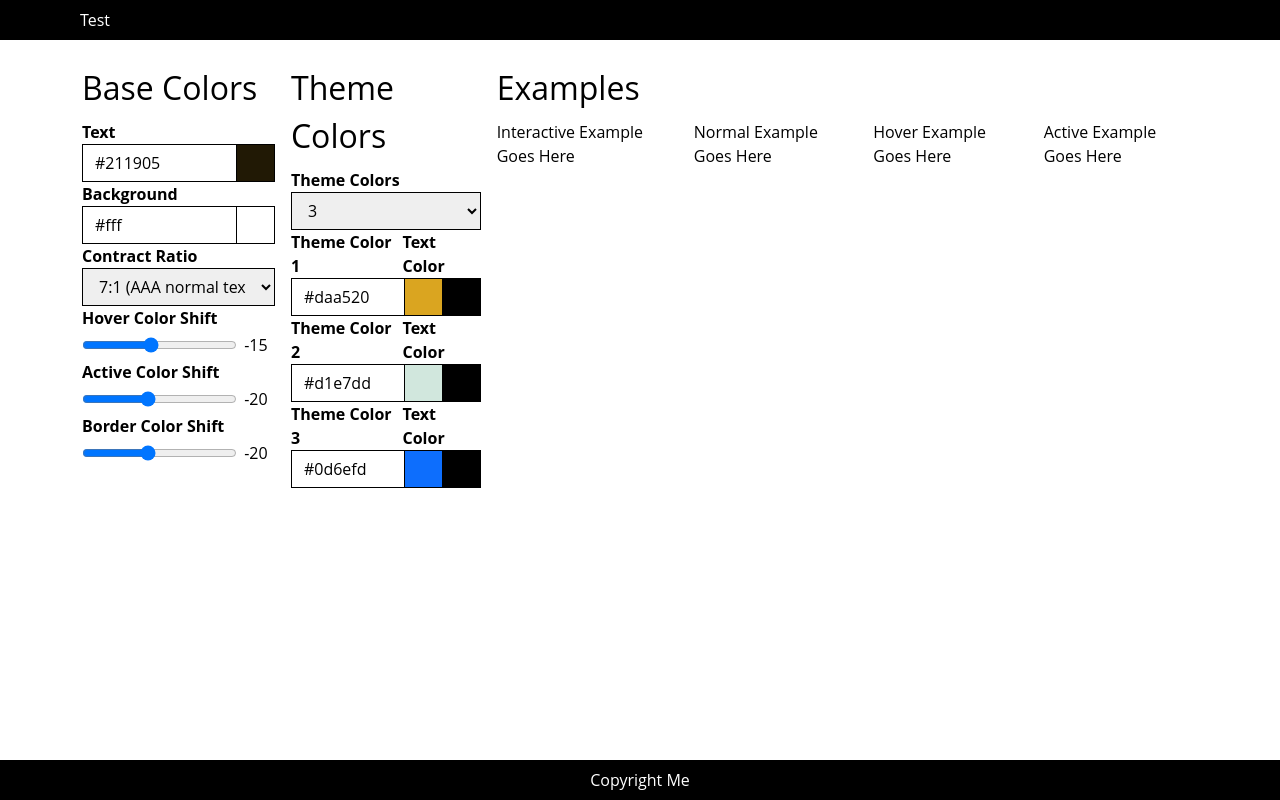
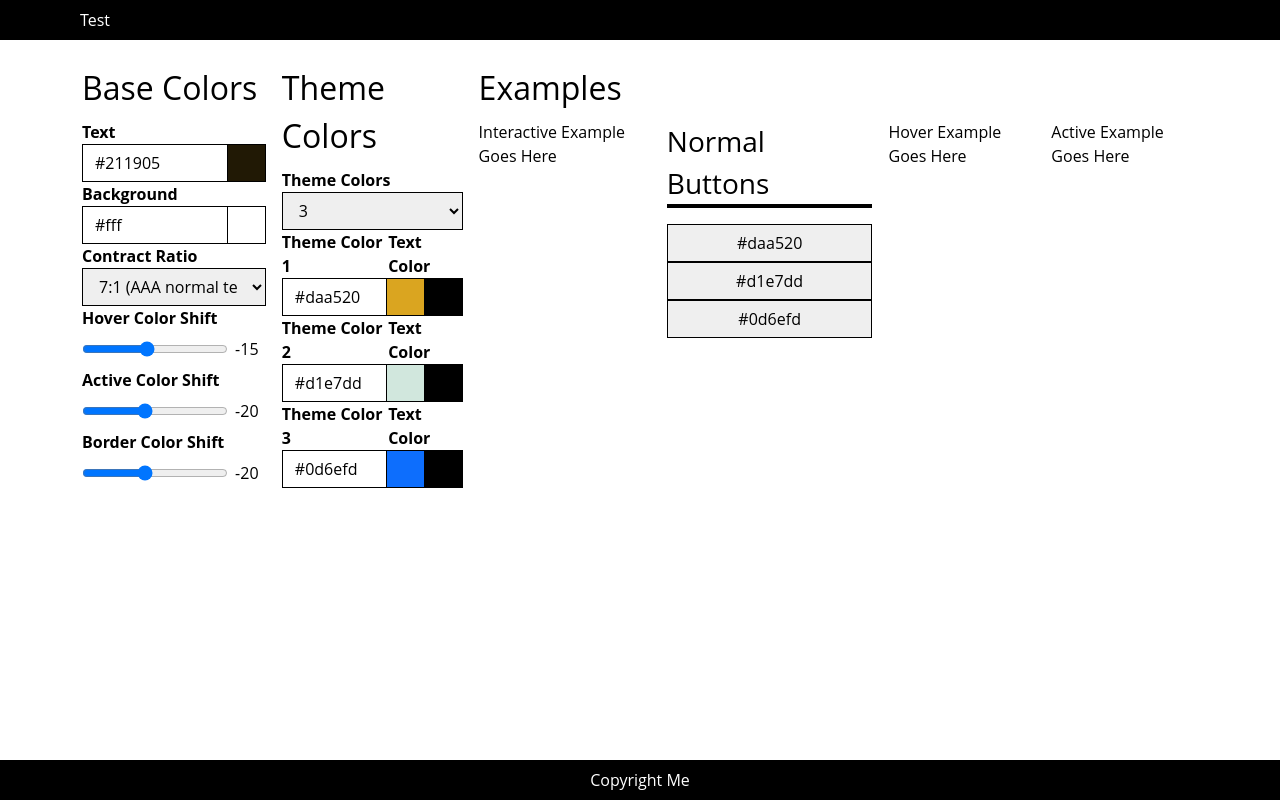
Before and after one commit to johnsiddoway/colors, a React (Vite) app: page / in a window 1280 px wide. Built offline with nearby package versions, Linux system fonts and the light colour scheme.

Commit message:
Start building out the button examples.

```diff
--- /dev/null
+++ b/src/components/panels/normal-panel.module.scss
@@ -0,0 +1,14 @@
+.heading {
+    border-bottom: 0.25rem solid currentColor;
+    margin-bottom: 1rem;
+}
+
+.label {
+    font-size: bold;
+}
+
+.button {
+    width: 100%;
+    border: 1px solid currentColor;
+    padding: 0.375rem 0.75rem;
+}
--- a/src/components/panels/normal-panel.tsx
+++ b/src/components/panels/normal-panel.tsx
@@ -1,5 +1,12 @@
 import { PanelProps } from "./panel-props";
+import styles from "./normal-panel.module.scss";
 
 export function NormalPanel(props: PanelProps) {
-    return <div>Normal Example Goes Here</div>;
+    const buttons = props.themeColors.map((value, index) => {
+        return <button key={index} className={styles.button}>{value.backgroundColor}</button>;
+    })
+    return <div>
+        <h3 className={styles.heading}>Normal Buttons</h3>
+        {buttons}
+    </div>;
 }
--- a/src/components/pickers/range-picker.module.scss
+++ b/src/components/pickers/range-picker.module.scss
@@ -6,6 +6,7 @@
 
 .inputRow {
     @extend %inputRow;
+    height: 2.375rem; // Force the height to match text inputs
 }
 
 .input {
--- a/src/components/pickers/select-picker.module.scss
+++ b/src/components/pickers/select-picker.module.scss
@@ -10,6 +10,7 @@
 
 .select {
     @extend %input;
+    height: 2.375rem;
 
     &:focus-within,
     &:focus-visible {
```
